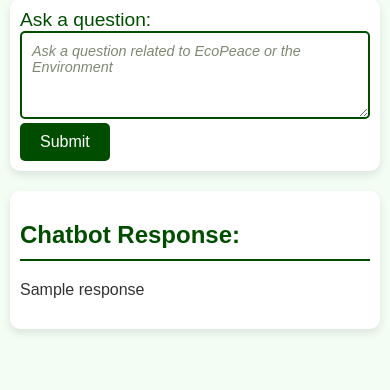
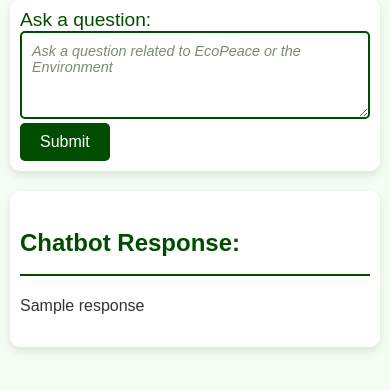
Before and after one commit to EitanJa24-meet/EcoPeace-B3, a Flask app: template templates/ChatBot.html in a window 390 px wide. Shown: the part 141-531 px from the top of the page. Run offline with Flask 3, Linux system fonts and the light colour scheme; the template is opened without the code that fills it: most values are stand-ins (such as "Sample title", 1, 10 or a date in 2020).

Commit message:
chatbot spacing

```diff
--- a/static/style4.css
+++ b/static/style4.css
@@ -106,10 +106,12 @@
 
     .response-section h2 {
         font-size: 1.5em;
+        line-height: 1.8;
     }
 
     .response-section p {
         font-size: 1em;
+        line-height: 1.8;
     }
 }
         .response-section {
@@ -121,6 +123,7 @@
         .response-section ul {
             list-style-type: disc;
             margin-left: 20px;
+            line-height: 1.8;
         }
         .response-section a {
             color: #2a7ae2;
--- a/templates/error.html
+++ b/templates/error.html
@@ -4,7 +4,7 @@
 	<meta charset="utf-8">
 	<meta name="viewport" content="width=device-width, initial-scale=1">
 	<title>Error</title>
-	<link rel="stylesheet" type="text/css" href="static/style.css">
+	<link rel="stylesheet" type="text/css" href="static/style1.css">
 
 </head>
 <body>
@@ -17,6 +17,7 @@
             <a href="/signout">Signout</a>
         </div>
     </div>
+
 <h1>!Error!</h1>
 
 
```
